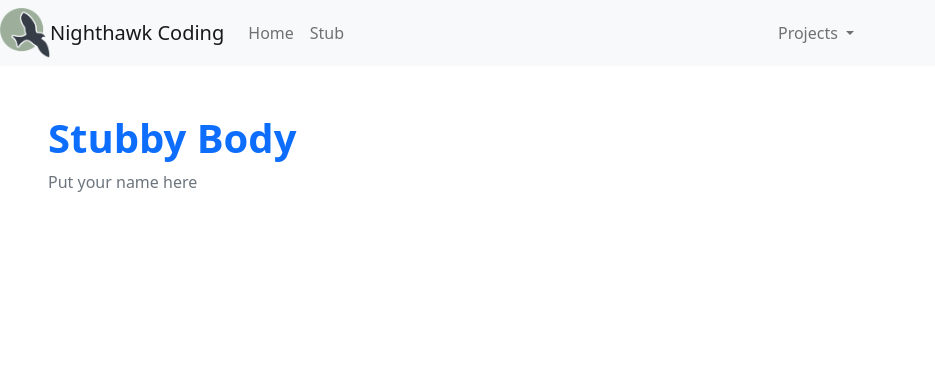
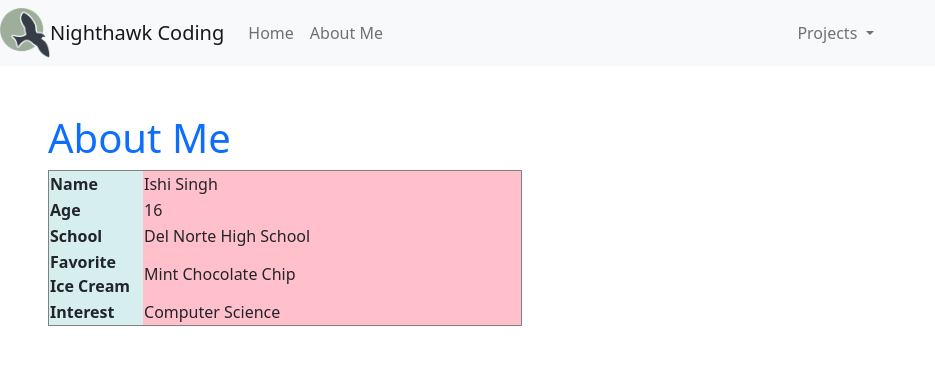
Before and after one commit to Random-IGN/Flask-Portfoilo-IS, a Flask app: page /stub/ in a window 1280 px wide. Shown: the top 365 px of the page, without its empty margins (0-935 px from the left). Run offline with Flask 2, Linux system fonts and the light colour scheme.

Commit message:
personalized index and stub

```diff
--- a/templates/layouts/navbar.html
+++ b/templates/layouts/navbar.html
@@ -11,7 +11,7 @@ This HTML is setup as a fragment allowing it to be "included" by other HTML file
         <div class="navbar-nav">
             <!-- url_for is a Jinja2 pre-processor that finds route from function name (def) -->
             <a class="nav-link" href={{ url_for('index') }}>Home</a>
-            <a class="nav-link" href={{ url_for('stub') }}>Stub</a>
+            <a class="nav-link" href={{ url_for('stub') }}>About Me</a>
         </div>
     </div>
     <div class="collapse navbar-collapse" id="navbarNavDarkDropdown">
--- a/templates/stub.html
+++ b/templates/stub.html
@@ -2,14 +2,40 @@
 {% extends "layouts/base.html" %}
 
 <!- This variable sets name of browser tab  -->
-{% set project = "Stubby" %}
+{% set project = "About Me" %}
 
 <!- This is a replacement block for Body in base.html -->
 {% block body %}
     <!- Try building a new body here, bootstrap is a wise choice ->
     <div class="px-5 py-5 mx-auto">
-        <h1 class="text-primary"><strong>Stubby Body</strong></h1>
-        <p class="text-secondary">Put your name here</p>
+        <h1 class="text-primary">About Me</h1>
+        <table>
+            <TABLE BORDER=1 WIDTH="40%">
+                <colgroup>
+                    <col span="1" style="background-color: #D6EEEE">
+                    <col span="2" style="background-color: pink">
+                  </colgroup>
+            <tr>
+              <th style="width:20%">Name</th>
+              <td>Ishi Singh</td>
+            </tr>
+            <tr>
+              <th style="width:20%">Age</th>
+              <td>16</td>
+            </tr>
+            <tr>
+              <th style="width:20%">School</th>
+              <td>Del Norte High School</td>
+            </tr>
+            <tr>
+                <th style="width:20%">Favorite Ice Cream</th>
+                <td>Mint Chocolate Chip</td>
+              </tr>
+              <tr>
+                <th style="width:20%">Interest</th>
+                <td>Computer Science</td>
+              </tr>
+          </table>
     </div>
 {% endblock %}
 
```
Also changed, not shown: templates/index.html (+14 -29 lines).
